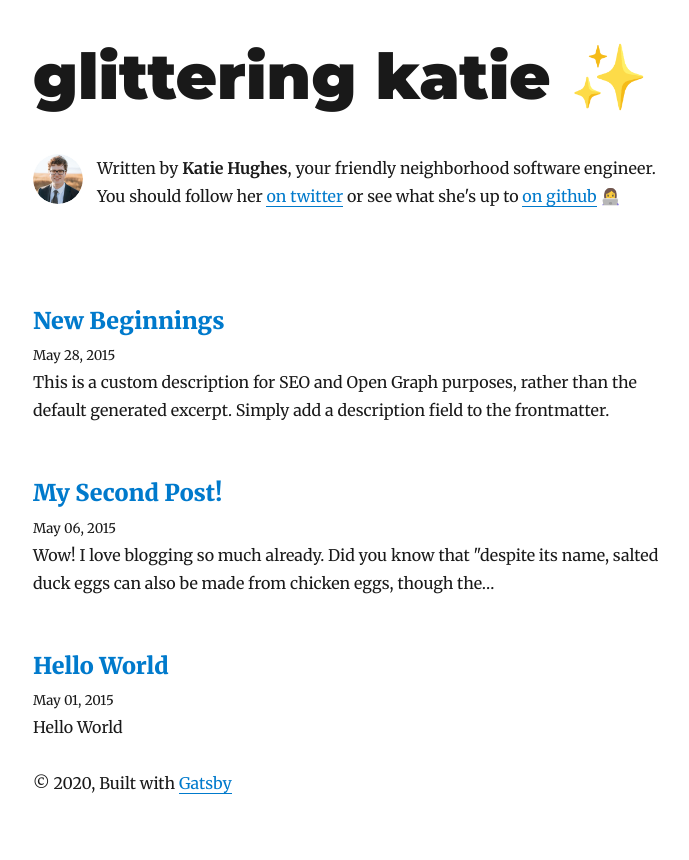
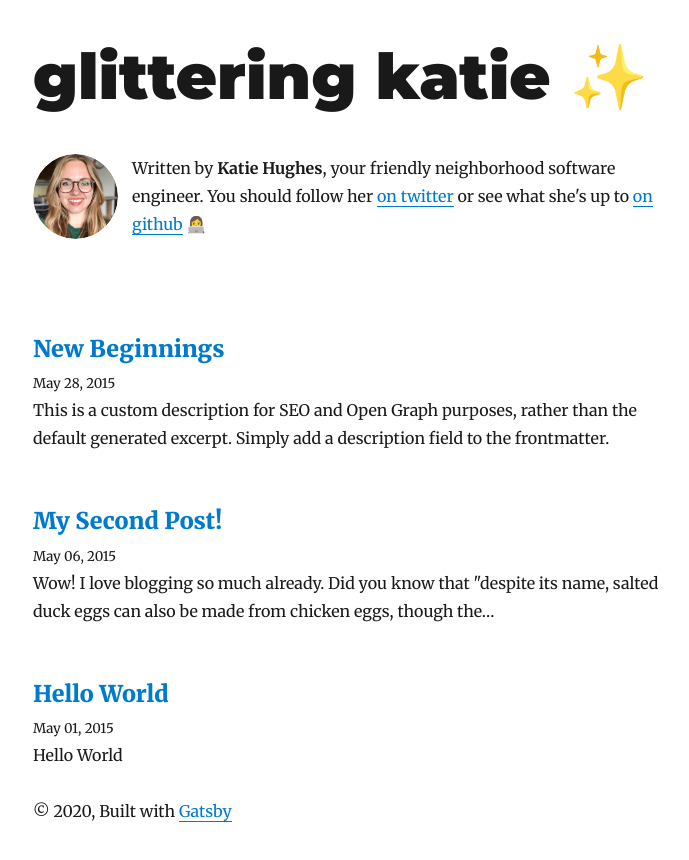
Before and after one commit to glitteringkatie/glitteringkatie.com, a Gatsby site: page / in a window 1280 px wide. Shown: the whole page, without its empty margins (292-981 px from the left). Before the commit the page ends 839 px from the top, so only its background shows below. Built offline with nearby package versions, Linux system fonts and the light colour scheme; Gatsby itself is replaced by a stand-in of ours; some packages are replaced by stand-ins of ours.

Commit message:
Add my photo

```diff
--- a/src/components/bio.js
+++ b/src/components/bio.js
@@ -14,9 +14,9 @@ import { rhythm } from "../utils/typography"
 const Bio = () => {
   const data = useStaticQuery(graphql`
     query BioQuery {
-      avatar: file(absolutePath: { regex: "/profile-pic.jpg/" }) {
+      avatar: file(absolutePath: { regex: "/profile-pic.jpeg/" }) {
         childImageSharp {
-          fixed(width: 50, height: 50) {
+          fixed(width: 85, height: 85) {
             ...GatsbyImageSharpFixed
           }
         }
@@ -50,7 +50,7 @@ const Bio = () => {
         style={{
           marginRight: rhythm(1 / 2),
           marginBottom: 0,
-          minWidth: 50,
+          minWidth: 85,
           borderRadius: `100%`,
         }}
         imgStyle={{
```
Also changed, not shown: content/assets/profile-pic.jpeg (added), content/assets/profile-pic.jpg (deleted).
